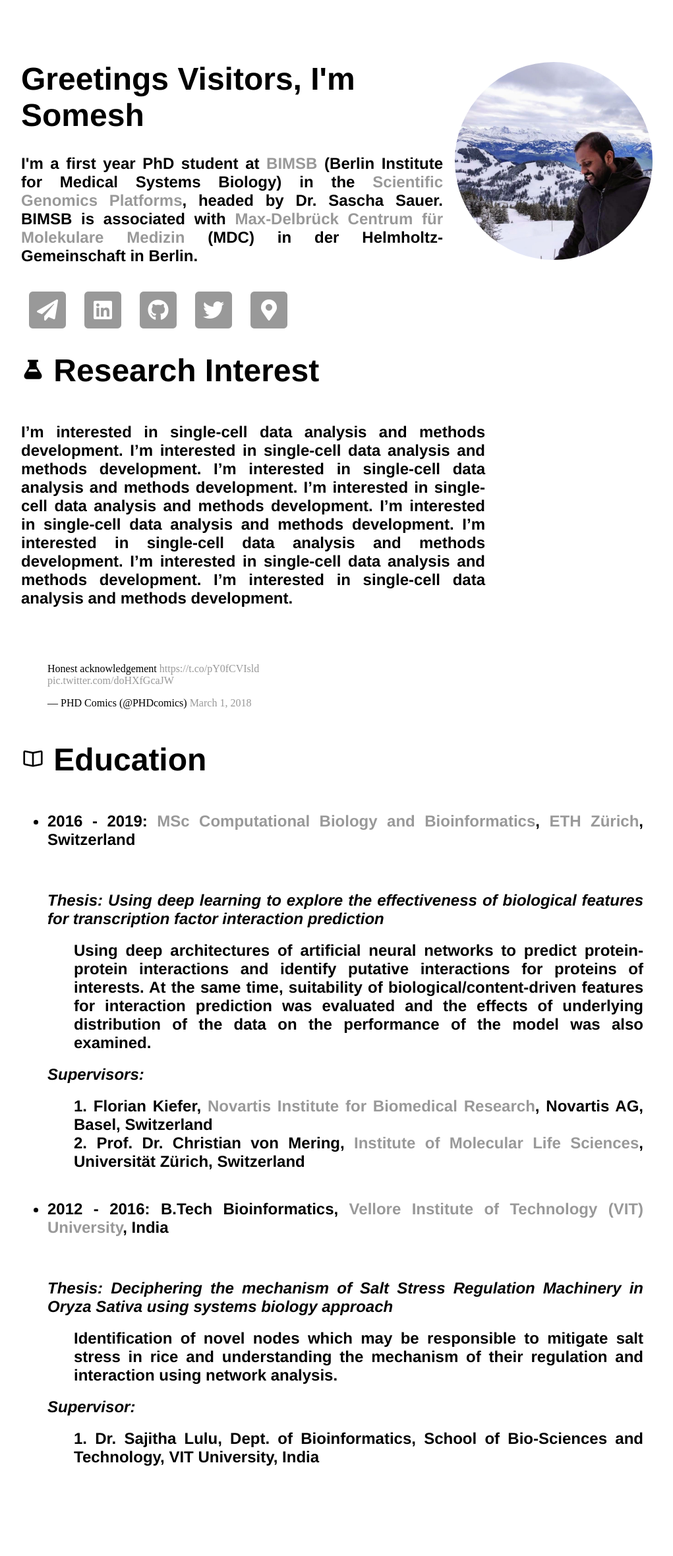
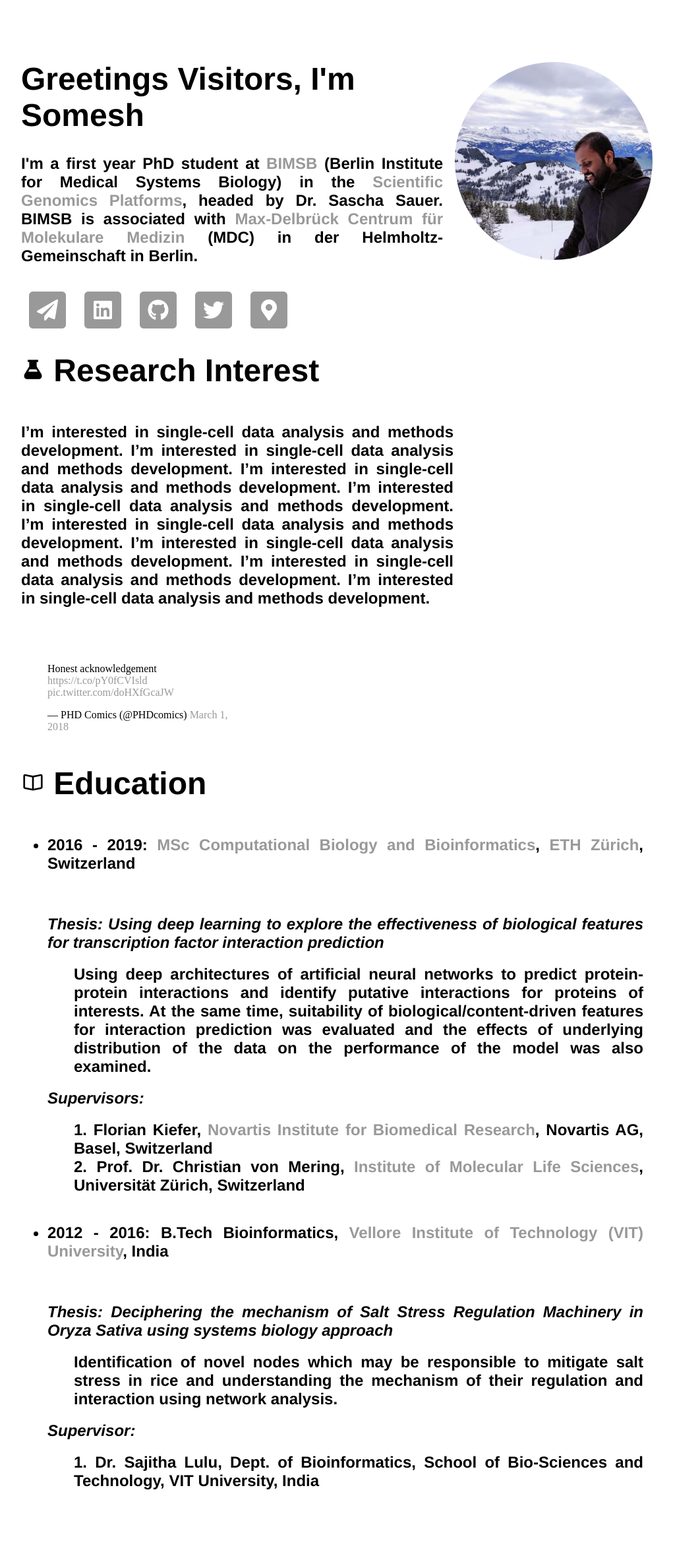
Before and after one commit to saisomesh2594/saisomesh2594.github.io, a Jekyll site: the page built from index.html, in a window 1280 px wide. Shown: the whole page at 66% size, without its empty margins (128-1149 px from the left). Built offline with Jekyll 4.4.1, drawn with Linux system fonts in a browser that asks for light colours; comment, search, counter and statistics services are not loaded; before the commit the page ends 2323 px from its top, so only the background shows below that.

Commit message:
Update main.css

```diff
--- a/css/main.css
+++ b/css/main.css
@@ -106,13 +106,13 @@ footer {
 	display: flex;
   	flex-flow: column nowrap;
   	justify-content: space-between;
-	width: 75%;
+	width: 70%;
 }
 
 #twitter {
 	padding-top: 2rem;
 	float: left;
-	width: 45%;
+	width: 40%;
 }
 
 
```
